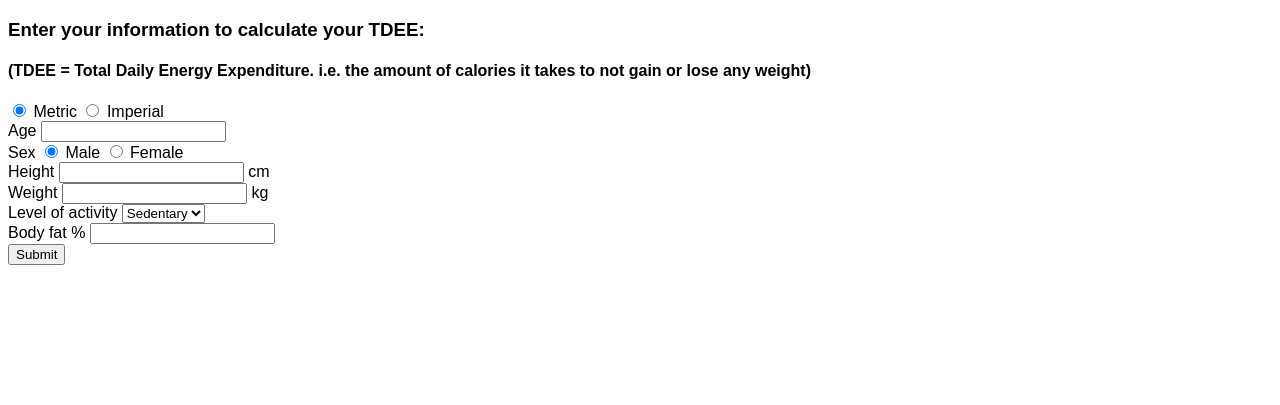
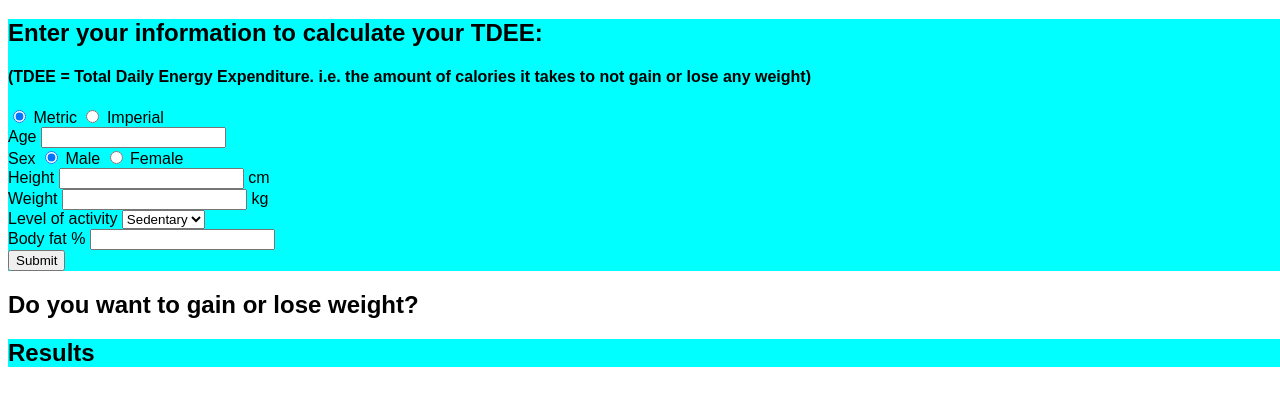
Before and after one commit to waltwengert/future-weight, a plain HTML site: page index.html in a window 1280 px wide. Shown: the part 61-466 px from the top of the page. Drawn offline with Linux system fonts and the light colour scheme.

Commit message:
Added sections to main page

```diff
--- a/index.html
+++ b/index.html
@@ -13,9 +13,11 @@
   </head>
 
   <body>
+    <h1>Future Weight</h1>
+
+    <div id="tdee">
       <div>
-      <h1>Future Weight</h1>
-      <h3>Enter your information to calculate your TDEE:</h3>
+        <h2>Enter your information to calculate your TDEE:</h2>
         <h4>(TDEE = Total Daily Energy Expenditure. i.e. the amount of calories it takes to not gain or lose any weight)</h4>
       </div>
 
@@ -75,5 +77,14 @@
           <input type="submit" value="Submit">
         </div>
       </form>
+    </div>
+
+    <div id="gainOrLose">
+      <h2>Do you want to gain or lose weight?</h2>
+    </div>
+
+    <div id="results">
+      <h2>Results</h2>
+    </div>
   </body>
 </html>
--- a/style.css
+++ b/style.css
@@ -16,3 +16,15 @@
   width: 100%;
   font-family: Arial, Helvetica, sans-serif;
 }
+
+#tdee {
+  background-color: aqua;
+}
+
+#gainOrLose {
+  background-color: white;
+}
+
+#results {
+  background-color: aqua;
+}
```
Lines whose indentation alone changed are shown as unchanged.
